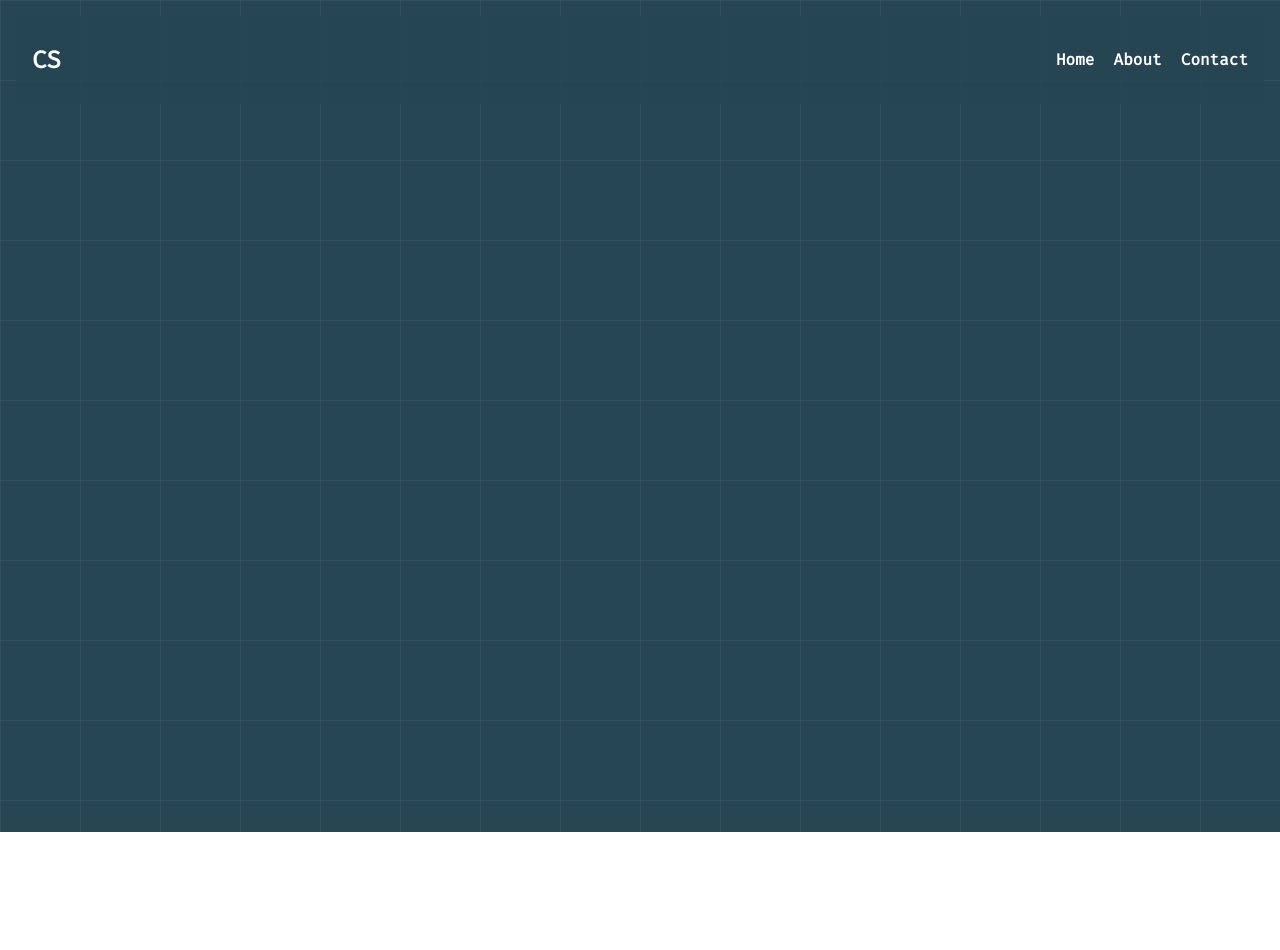
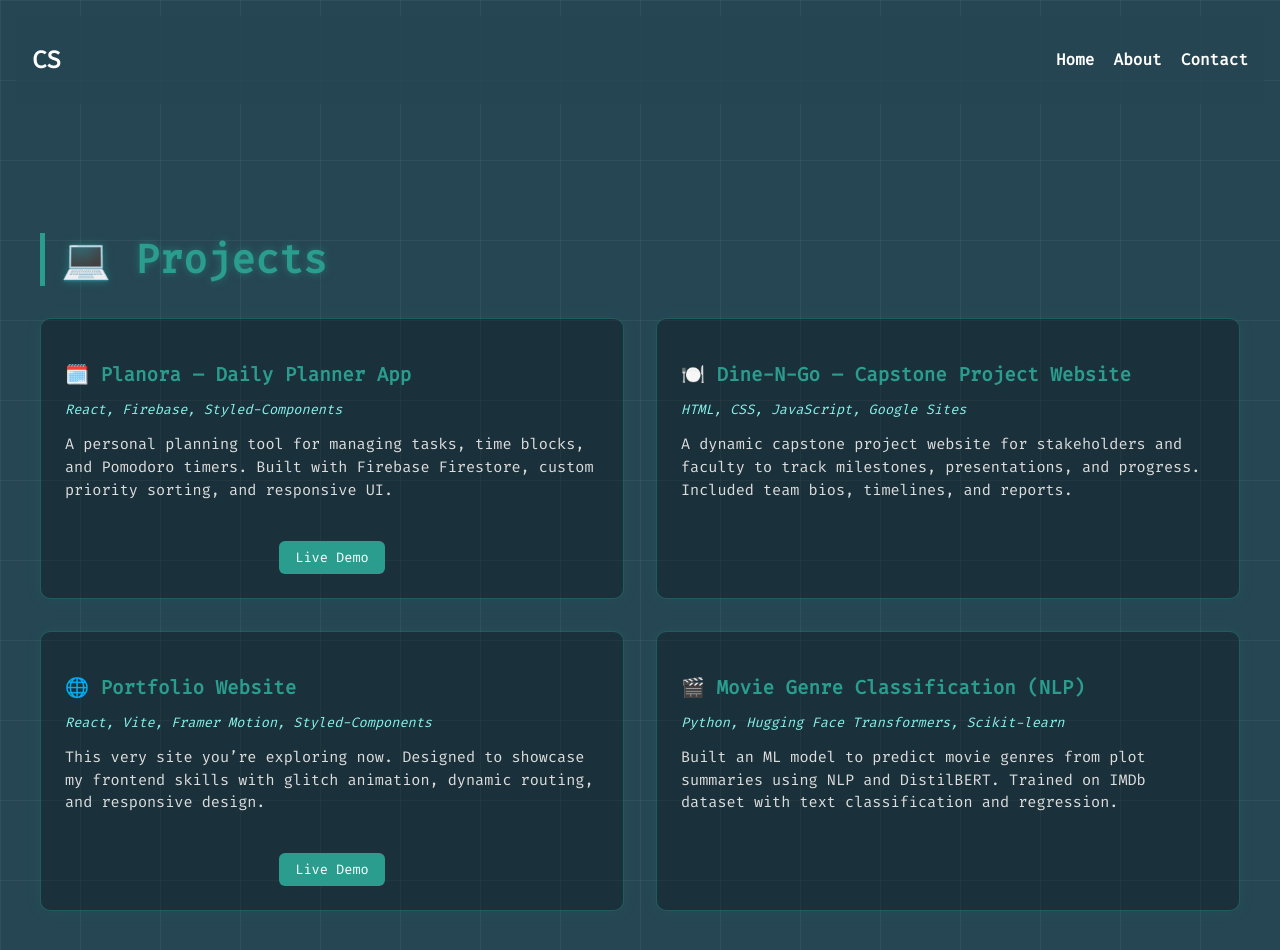
Before and after one commit to chandu034/codespaces-react, a React (Vite) app: page /projects in a window 1280 px wide. Shown: the top 950 px of the page. Before the commit the page ends 832 px from the top, so only its background shows below. Built offline with nearby package versions, Linux system fonts and the light colour scheme.

Commit message:
Added optimized projects page

```diff
--- a/src/App.jsx
+++ b/src/App.jsx
@@ -5,6 +5,7 @@ import styled from 'styled-components';
 import About from './pages/About';
 import Contact from './pages/Contact';
 import PageWrapper from './Components/PageWrapper';
+import Projects from './pages/Projects';
 
 const MainContainer = styled.div`
   min-height: 100vh;
@@ -171,6 +172,14 @@ function AnimatedRoutes() {
         />
         <Route path="/about" element={<PageWrapper><About /></PageWrapper>} />
         <Route path="/contact" element={<PageWrapper><Contact /></PageWrapper>} />
+        <Route
+  path="/projects"
+  element={
+    <PageWrapper>
+      <Projects />
+    </PageWrapper>
+  }
+/>
       </Routes>
     </AnimatePresence>
   );
--- /dev/null
+++ b/src/pages/Projects.jsx
@@ -0,0 +1,189 @@
+import React from 'react';
+import styled, { keyframes } from 'styled-components';
+
+const glitch = keyframes`
+  0% { text-shadow: 2px 0 red, -2px 0 blue; }
+  20% { text-shadow: -2px 0 red, 2px 0 blue; }
+  40% { text-shadow: 2px 2px red, -2px -2px blue; }
+  60% { text-shadow: -1px -1px red, 1px 1px blue; }
+  80% { text-shadow: 1px -1px red, -1px 1px blue; }
+  100% { text-shadow: none; }
+`;
+
+const glitchCard = keyframes`
+  0% { transform: translate(0); box-shadow: 0 0 12px rgba(42, 157, 143, 0.15); }
+  20% { transform: translate(-1px, 1px); box-shadow: 2px 2px red; }
+  40% { transform: translate(1px, -1px); box-shadow: -2px -2px blue; }
+  60% { transform: translate(-1px, 1px); box-shadow: 1px -1px green; }
+  80% { transform: translate(1px, -1px); box-shadow: -1px 1px cyan; }
+  100% { transform: translate(0); box-shadow: 0 0 15px rgba(42, 157, 143, 0.3); }
+`;
+
+const ProjectsWrapper = styled.div`
+  max-width: 1200px;
+  margin: 4rem auto 2rem auto;
+  padding: 2rem 1rem;
+  font-family: 'Fira Code', monospace;
+  color: #b5f5ec;
+
+  @media (max-width: 480px) {
+    padding: 1rem;
+  }
+`;
+
+const Title = styled.h2`
+  font-size: 2.5rem;
+  color: #2a9d8f;
+  margin-bottom: 2rem;
+  text-shadow: 0 0 8px #2a9d8f88;
+  border-left: 5px solid #2a9d8f;
+  padding-left: 1rem;
+
+  &:hover {
+    animation: ${glitch} 0.6s linear;
+  }
+
+  @media (max-width: 480px) {
+    font-size: 2rem;
+    padding-left: 0.75rem;
+  }
+`;
+
+const Grid = styled.div`
+  display: grid;
+  grid-template-columns: repeat(2, 1fr);
+  gap: 2rem;
+
+  @media (max-width: 768px) {
+    grid-template-columns: 1fr;
+  }
+`;
+
+const Card = styled.div`
+  background: rgba(0, 0, 0, 0.3);
+  border: 1px solid rgba(42, 157, 143, 0.4);
+  border-radius: 10px;
+  padding: 1.5rem;
+  box-shadow: 0 0 15px rgba(42, 157, 143, 0.1);
+  backdrop-filter: blur(6px);
+  transition: transform 0.3s ease;
+  position: relative;
+  z-index: 1;
+
+  &:hover {
+    animation: ${glitchCard} 0.5s linear;
+  }
+
+  @media (max-width: 480px) {
+    padding: 1.2rem;
+  }
+`;
+
+const ProjectTitle = styled.h3`
+  font-size: 1.2rem;
+  color: #2a9d8f;
+  margin-bottom: 0.5rem;
+
+  @media (max-width: 480px) {
+    font-size: 1.05rem;
+  }
+`;
+
+const TechStack = styled.p`
+  font-size: 0.85rem;
+  font-style: italic;
+  color: #87f1eb;
+  margin-bottom: 0.75rem;
+`;
+
+const Description = styled.p`
+  font-size: 0.95rem;
+  color: #ddd;
+  line-height: 1.5;
+
+  @media (max-width: 480px) {
+    font-size: 0.9rem;
+  }
+`;
+
+const DemoWrapper = styled.div`
+  display: flex;
+  justify-content: center;
+`;
+
+const DemoLink = styled.a`
+  display: inline-block;
+  margin-top: 1.5rem;
+  padding: 0.5rem 1rem;
+  font-size: 0.85rem;
+  background-color: #2a9d8f;
+  color: #fff;
+  text-decoration: none;
+  border-radius: 6px;
+  transition: background 0.3s ease;
+
+  &:hover {
+    background-color: #21867a;
+    box-shadow: 0 0 8px rgba(42, 157, 143, 0.5);
+  }
+
+  @media (max-width: 480px) {
+    padding: 0.4rem 0.75rem;
+    font-size: 0.8rem;
+  }
+`;
+
+const Projects = () => {
+  const projects = [
+    {
+      title: '🗓️ Planora – Daily Planner App',
+      tech: 'React, Firebase, Styled-Components',
+      description:
+        'A personal planning tool for managing tasks, time blocks, and Pomodoro timers. Built with Firebase Firestore, custom priority sorting, and responsive UI.',
+      demo: 'https://planora-three.vercel.app/'
+    },
+    {
+      title: '🍽️ Dine-N-Go – Capstone Project Website',
+      tech: 'HTML, CSS, JavaScript, Google Sites',
+      description:
+        'A dynamic capstone project website for stakeholders and faculty to track milestones, presentations, and progress. Included team bios, timelines, and reports.'
+    },
+    {
+      title: '🌐 Portfolio Website',
+      tech: 'React, Vite, Framer Motion, Styled-Components',
+      description:
+        'This very site you’re exploring now. Designed to showcase my frontend skills with glitch animation, dynamic routing, and responsive design.',
+      demo: 'https://portfolio-chandra-nine.vercel.app/'
+    },
+    {
+      title: '🎬 Movie Genre Classification (NLP)',
+      tech: 'Python, Hugging Face Transformers, Scikit-learn',
+      description:
+        'Built an ML model to predict movie genres from plot summaries using NLP and DistilBERT. Trained on IMDb dataset with text classification and regression.'
+    }
+  ];
+
+  return (
+    <ProjectsWrapper>
+      <Title>💻 Projects</Title>
+      <Grid>
+        {projects.map((proj, idx) => (
+          <Card key={idx}>
+            <ProjectTitle>{proj.title}</ProjectTitle>
+            <TechStack>{proj.tech}</TechStack>
+            <Description>{proj.description}</Description>
+            {proj.demo && (
+              <DemoWrapper>
+                <DemoLink href={proj.demo} target="_blank" rel="noopener noreferrer">
+                  Live Demo
+                </DemoLink>
+              </DemoWrapper>
+            )}
+          </Card>
+        ))}
+      </Grid>
+    </ProjectsWrapper>
+  );
+};
+
+export default Projects;
```
